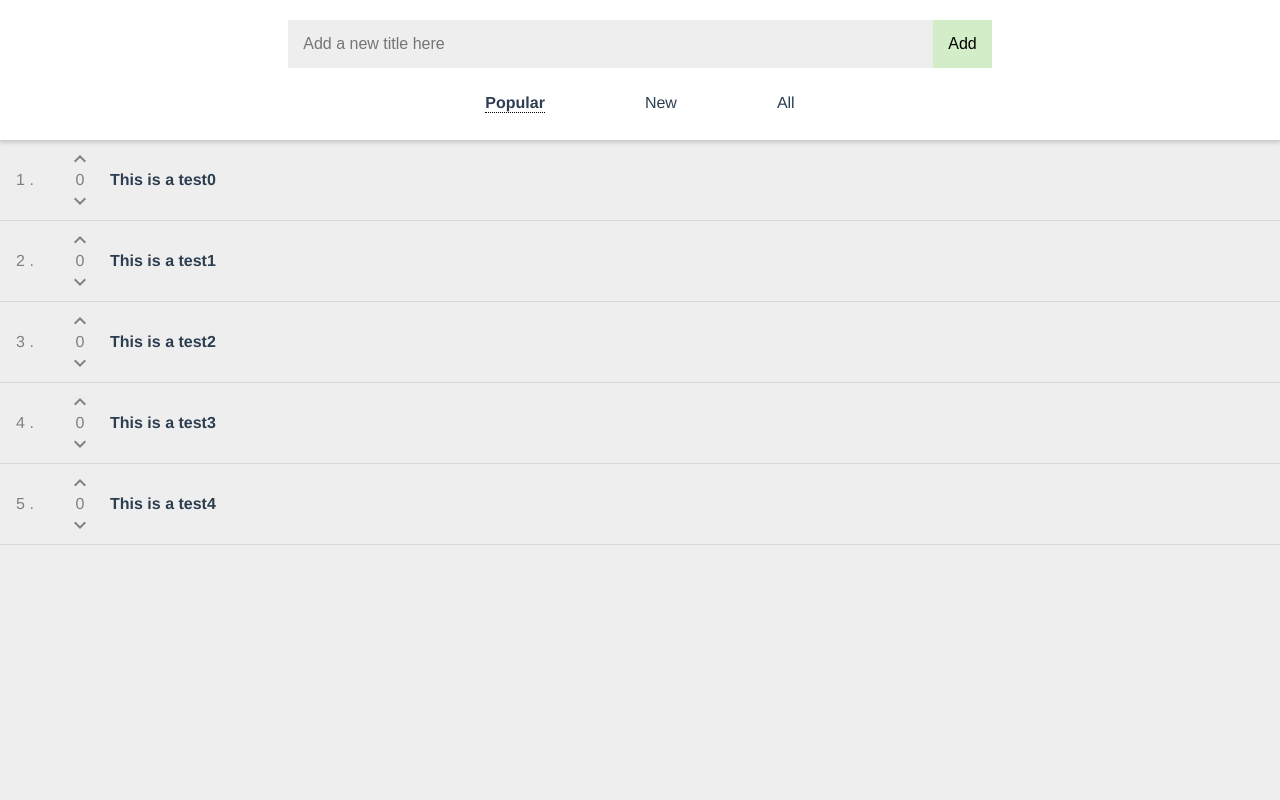
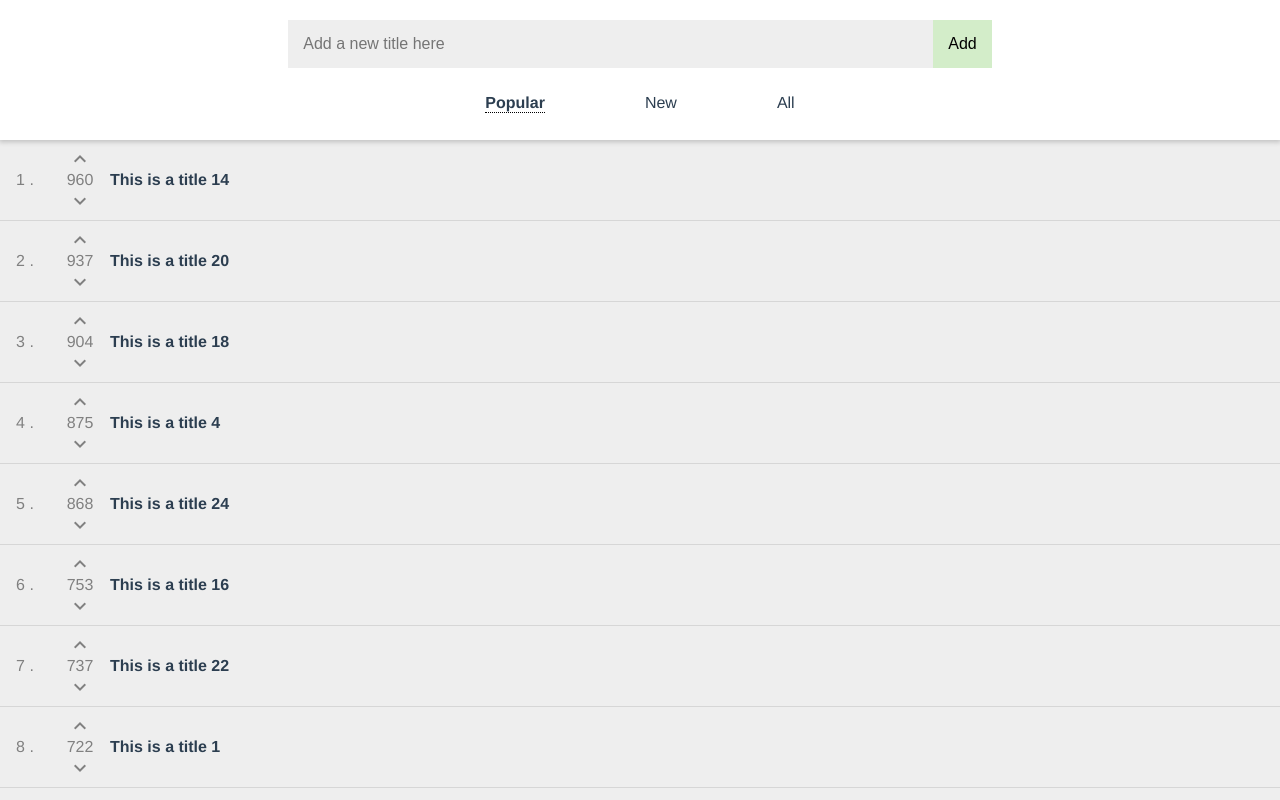
Before and after one commit to jiayingy/reddit-clone, a Vue app: page /#/ in a window 1280 px wide. Shown: the top 800 px of the page. Built offline with nearby package versions, Linux system fonts and the light colour scheme.

Commit message:
Generate 30 test titles on mount

```diff
--- a/src/components/Page.vue
+++ b/src/components/Page.vue
@@ -46,10 +46,10 @@ export default {
     },
   },
   mounted() {
-    for (let i = 0; i < 5; i += 1) {
+    for (let i = 0; i < 30; i += 1) {
       this.addNewTitle({
-        title: `This is a test${this.id}`,
-        numVotes: 0,
+        title: `This is a title ${this.id}`,
+        numVotes: Math.floor(Math.random() * ((1000 - (-234)) + 1)) - 234,
       });
     }
   },
```
